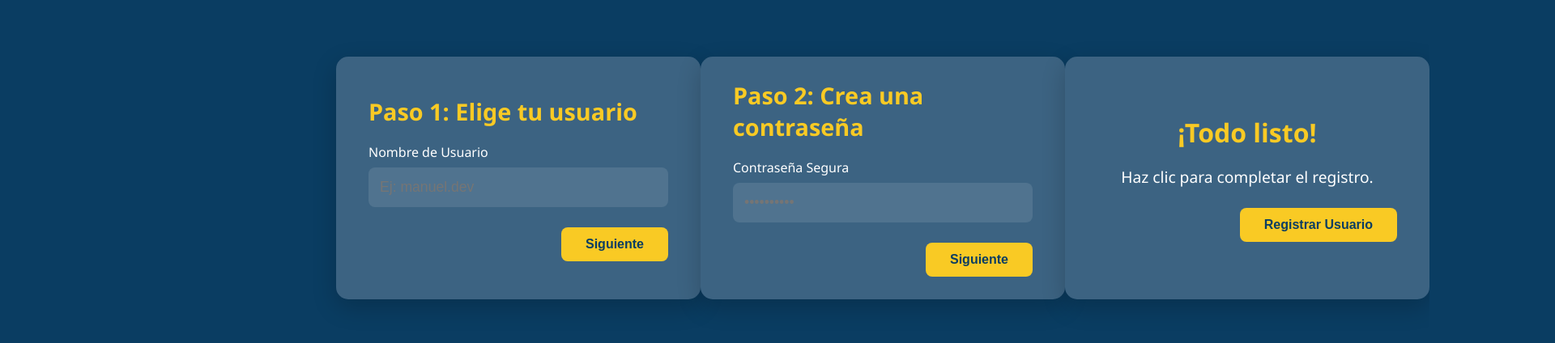
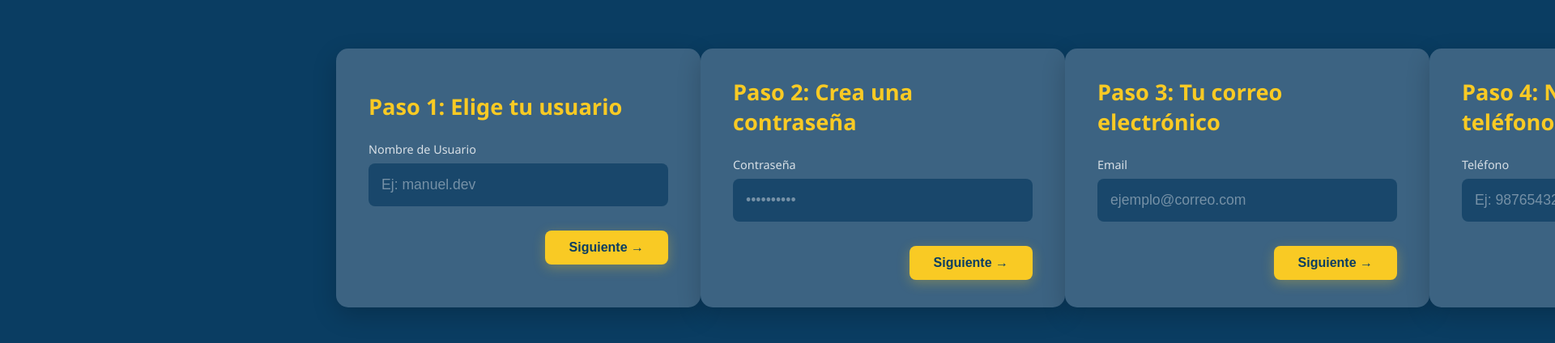
Before and after one commit to Dafon1981/ingreso_usuarios, a plain HTML site: page index.html in a window 1280 px wide. Shown: the part 180-604 px from the top of the page at 81% size, 1920 px wide, since content can reach past the window. Drawn offline with nearby package versions, Linux system fonts and the light colour scheme.

Commit message:
Update index.html

```diff
--- a/index.html
+++ b/index.html
@@ -3,7 +3,7 @@
 <head>
     <meta charset="UTF-8">
     <meta name="viewport" content="width=device-width, initial-scale=1.0">
-    <title>Ingreso de Usuarios v1.0</title>
+    <title>Ingreso de Usuarios v2.0</title>
     <script src="https://cdn.jsdelivr.net/npm/@supabase/supabase-js@2.39.8"></script>
     <style>
         :root {
@@ -31,14 +31,14 @@
         .form-container {
             width: 100%;
             max-width: 450px;
-            height: 300px;
+            height: 320px; /* Un poco más alto para mejor espaciado */
             position: relative;
         }
         .form-carousel {
             display: flex;
             width: 100%;
             height: 100%;
-            transition: transform 0.5s ease-in-out;
+            transition: transform 0.5s cubic-bezier(0.77, 0, 0.175, 1); /* Transición más suave */
         }
         .form-card {
             flex: 0 0 100%;
@@ -53,29 +53,35 @@
         }
         .form-card h2 {
             color: var(--amarillo-acento);
-            margin-bottom: 20px;
-            font-size: 1.8rem;
+            margin-bottom: 25px;
+            font-size: 1.7rem;
+            font-weight: 600;
         }
         .form-card label {
-            font-size: 1rem;
+            font-size: 0.9rem;
             margin-bottom: 8px;
+            color: rgba(255, 255, 255, 0.8);
         }
         .form-card input {
             width: 100%;
-            padding: 12px;
+            padding: 14px;
             border: 2px solid transparent;
             border-radius: 8px;
-            background-color: rgba(255, 255, 255, 0.1);
+            background-color: rgba(10, 61, 98, 0.7); /* Azul más oscuro */
             color: var(--blanco-texto);
             font-size: 1.1rem;
             outline: none;
-            transition: border-color 0.3s;
+            transition: border-color 0.3s, background-color 0.3s;
+        }
+        .form-card input::placeholder {
+            color: rgba(255, 255, 255, 0.4);
         }
         .form-card input:focus {
             border-color: var(--amarillo-acento);
+            background-color: rgba(10, 61, 98, 1);
         }
         .button-container {
-            margin-top: 25px;
+            margin-top: 30px;
             display: flex;
             justify-content: flex-end;
         }
@@ -88,10 +94,12 @@
             font-weight: bold;
             font-size: 1rem;
             cursor: pointer;
-            transition: transform 0.2s;
+            transition: transform 0.2s, box-shadow 0.2s;
+            box-shadow: 0 4px 15px rgba(249, 202, 36, 0.3);
         }
         .button-container button:hover {
-            transform: scale(1.05);
+            transform: translateY(-2px);
+            box-shadow: 0 6px 20px rgba(249, 202, 36, 0.4);
         }
         #mensaje-final {
             text-align: center;
@@ -114,30 +122,50 @@
         <div class="form-card" id="card-0">
             <h2>Paso 1: Elige tu usuario</h2>
             <label for="usuario">Nombre de Usuario</label>
-            <input type="text" id="usuario" placeholder="Ej: manuel.dev" autocomplete="off">
+            <input type="text" id="usuario" placeholder="Ej: manuel.dev" autocomplete="off" required>
             <div class="button-container">
-                <button type="button" onclick="nextCard(1)">Siguiente</button>
+                <button type="button" onclick="nextCard(1)">Siguiente →</button>
             </div>
         </div>
 
         <!-- Tarjeta 2: Contraseña -->
         <div class="form-card" id="card-1">
             <h2>Paso 2: Crea una contraseña</h2>
-            <label for="clave">Contraseña Segura</label>
-            <input type="password" id="clave" placeholder="••••••••••">
+            <label for="clave">Contraseña</label>
+            <input type="password" id="clave" placeholder="••••••••••" required>
             <div class="button-container">
-                <button type="button" onclick="nextCard(2)">Siguiente</button>
+                <button type="button" onclick="nextCard(2)">Siguiente →</button>
+            </div>
+        </div>
+
+        <!-- Tarjeta 3: Email -->
+        <div class="form-card" id="card-2">
+            <h2>Paso 3: Tu correo electrónico</h2>
+            <label for="email">Email</label>
+            <input type="email" id="email" placeholder="ejemplo@correo.com" autocomplete="off" required>
+            <div class="button-container">
+                <button type="button" onclick="nextCard(3)">Siguiente →</button>
+            </div>
+        </div>
+
+        <!-- Tarjeta 4: Teléfono -->
+        <div class="form-card" id="card-3">
+            <h2>Paso 4: Número de teléfono</h2>
+            <label for="telefono">Teléfono</label>
+            <input type="tel" id="telefono" placeholder="Ej: 987654321" autocomplete="off" required>
+            <div class="button-container">
+                <button type="button" onclick="nextCard(4)">Siguiente →</button>
             </div>
         </div>
 
         <!-- Tarjeta Final: Confirmación y Registro -->
-        <div class="form-card" id="card-2">
+        <div class="form-card" id="card-4">
             <div id="mensaje-final">
                 <h2>¡Todo listo!</h2>
                 <p>Haz clic para completar el registro.</p>
             </div>
             <div class="button-container">
-                <button type="button" onclick="registrarUsuario()">Registrar Usuario</button>
+                <button type="button" id="btn-registrar" onclick="registrarUsuario()">Registrar Usuario</button>
             </div>
         </div>
 
@@ -152,6 +180,18 @@
     let currentCard = 0;
     const userData = {}; // Objeto para almacenar los datos del usuario
 
+    // Añadir listener para la tecla Enter
+    document.addEventListener('keypress', function(e) {
+        if (e.key === 'Enter') {
+            // Busca el botón "Siguiente" visible en la tarjeta actual y haz clic
+            const currentCardElement = document.getElementById(`card-${currentCard}`);
+            const nextButton = currentCardElement.querySelector('button');
+            if (nextButton) {
+                nextButton.click();
+            }
+        }
+    });
+
     function nextCard(nextIndex) {
         const carousel = document.getElementById('form-carousel');
         const totalCards = carousel.children.length;
@@ -165,6 +205,12 @@
                 inputElement.focus();
                 return;
             }
+            // Validación de email
+            if (inputElement.type === 'email' && !/^\S+@\S+\.\S+$/.test(inputElement.value)) {
+                alert('Por favor, introduce un correo electrónico válido.');
+                inputElement.focus();
+                return;
+            }
             userData[currentInputId] = inputElement.value.trim();
         }
 
@@ -173,55 +219,70 @@
             currentCard = nextIndex;
             const offset = -currentCard * 100;
             carousel.style.transform = `translateX(${offset}%)`;
+
+            // Poner el foco en el siguiente campo de texto
+            const nextInput = document.getElementById(`card-${currentCard}`).querySelector('input');
+            if (nextInput) {
+                setTimeout(() => nextInput.focus(), 500); // Pequeño delay para que la transición termine
+            }
         }
     }
 
 
         async function registrarUsuario() {
-        const boton = event.target;
+        const boton = document.getElementById('btn-registrar');
         boton.disabled = true;
         boton.textContent = 'Registrando...';
 
-        // Validar que los datos esenciales están presentes
-        if (!userData.usuario || !userData.clave) {
+        // Validar que los datos esenciales están presentes en el objeto userData
+        if (!userData.usuario || !userData.clave || !userData.email || !userData.telefono) {
             alert('Faltan datos esenciales. Por favor, reinicia el proceso.');
             location.reload(); // Recarga la página para empezar de nuevo
             return;
         }
 
         try {
-            // Aquí se insertan los datos en la tabla 'usuarios'
-            // El objeto 'userData' contiene todos los campos que hemos ido guardando
+            // El objeto 'userData' ya contiene todos los campos que hemos ido guardando:
+            // { usuario: "...", clave: "...", email: "...", telefono: "..." }
             const { data, error } = await supabase
                 .from('usuarios')
-                .insert([userData])
+                .insert([userData]) // Supabase es suficientemente inteligente para mapear los campos
                 .select();
 
             if (error) {
-                // Si hay un error (ej: usuario duplicado), lo mostramos
+                // Si hay un error (ej: usuario duplicado por una 'unique constraint'), lo mostramos
                 throw error;
             }
 
             // Si todo sale bien, mostramos un mensaje de éxito
             const mensajeFinal = document.getElementById('mensaje-final');
             mensajeFinal.innerHTML = `
-                <h2>¡Éxito!</h2>
+                <h2 style="color: var(--amarillo-acento);">¡Éxito!</h2>
                 <p>El usuario <strong>${userData.usuario}</strong> ha sido registrado.</p>
             `;
             // Ocultamos el botón de registro final
             boton.style.display = 'none';
 
         } catch (error) {
-            // Manejo de errores
+            // Manejo de errores de la base de datos
             const mensajeFinal = document.getElementById('mensaje-final');
             mensajeFinal.innerHTML = `
                 <h2 style="color: #e74c3c;">Error</h2>
                 <p>No se pudo registrar el usuario.</p>
-                <p style="font-size: 0.9rem; margin-top: 10px;">${error.message}</p>
+                <p style="font-size: 0.9rem; margin-top: 10px; color: #ffcccc;">${error.message}</p>
             `;
+
+            // Damos la opción de volver a intentarlo o reiniciar
             boton.textContent = 'Intentar de Nuevo';
             boton.disabled = false;
-            // Podríamos añadir un botón para reiniciar
+
+            // Reiniciamos para no enviar datos corruptos
+            currentCard = 0;
+            const carousel = document.getElementById('form-carousel');
+            carousel.style.transform = `translateX(0%)`;
+            setTimeout(() => document.getElementById('usuario').focus(), 500);
+            // Limpiamos los datos para un nuevo intento
+            Object.keys(userData).forEach(key => delete userData[key]);
         }
     }
 </script>
```
